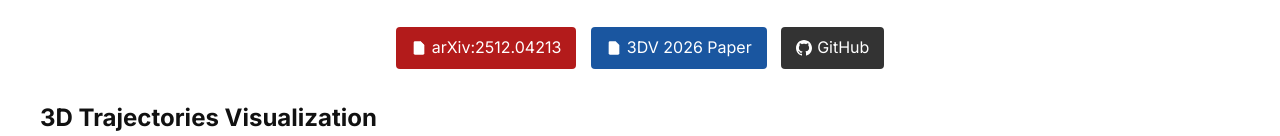
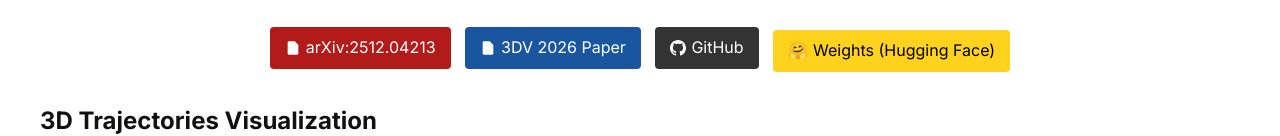
Before and after one commit to ostadabbas/lapa.github.io, a plain HTML site: page index.html in a window 1280 px wide. Shown: the part 334-470 px from the top of the page. Drawn offline with Linux system fonts and the light colour scheme.

Commit message:
Add Hugging Face weights badge
Co-Authored-By: Claude Sonnet 5.5 <noreply@anthropic.com>

```diff
--- a/index.html
+++ b/index.html
@@ -521,6 +521,12 @@
                 GitHub
             </span>
         </a>
+        <a href="https://huggingface.co/bishoygaloaa/LAPA" style="display: inline-block; background-color: #FFD21E; color: #000; padding: 8px 15px; margin: 0 5px; border-radius: 4px; text-decoration: none;">
+            <span style="display: flex; align-items: center;">
+                <span style="margin-right: 5px;">🤗</span>
+                Weights (Hugging Face)
+            </span>
+        </a>
     </div>
 
     <!-- Simple GIF Animations Display -->
```
